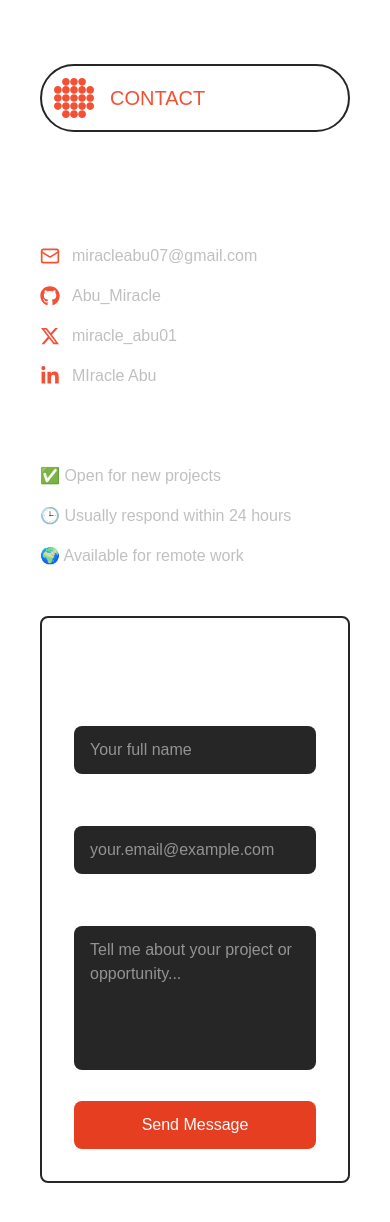
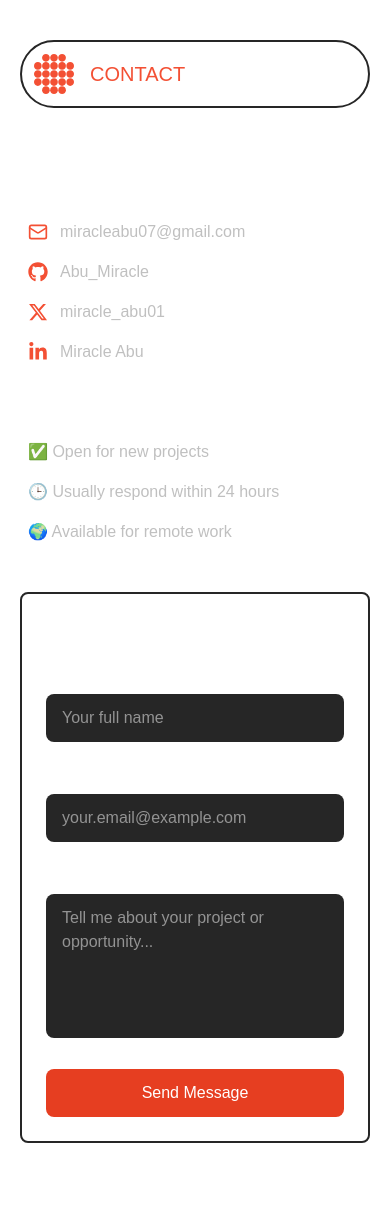
Before and after one commit to Abu-Miracle/miracle-abu, a Next.js app: page /contact in a window 390 px wide. Shown: the top 1222 px of the page. Built offline with nearby package versions, Linux system fonts and the light colour scheme.

Commit message:
fix: fixed padding in contact and projects page

```diff
--- a/src/app/contact/page.js
+++ b/src/app/contact/page.js
@@ -35,7 +35,7 @@ export default function ContactPage() {
   };
 
   return (
-    <div className="px-10 lg:px-20 my-16">
+    <div className="px-5 md:px-10 lg:px-20 my-10 md:my-16">
       <NavBar />
       <div className="min-h-screen text-white py-6">
         <div className="max-w-4xl mx-auto">
@@ -68,7 +68,7 @@ export default function ContactPage() {
                   },
                 },
               }}
-              className="space-y-8"
+              className="space-y-8 px-2"
             >
               <div>
                 <h2 className="text-2xl font-semibold mb-6">
@@ -113,7 +113,7 @@ export default function ContactPage() {
                       href="https://www.linkedin.com/in/miracle-abu-2018412b1/"
                       className="hover:text-white "
                     >
-                      MIracle Abu
+                      Miracle Abu
                     </Link>
                   </div>
                 </div>
@@ -142,7 +142,7 @@ export default function ContactPage() {
                   },
                 },
               }}
-              className="border-2 border-[var(--light-gray)] rounded-lg p-8"
+              className="border-2 border-[var(--light-gray)] rounded-lg p-6 md:p-8"
             >
               <h1 className="text-2xl font-semibold pb-4">Send a message</h1>
               <form className="space-y-6">
--- a/src/app/projects/page.js
+++ b/src/app/projects/page.js
@@ -26,7 +26,7 @@ export default function Projects() {
       : text;
   }
   return (
-    <div className="px-10 lg:px-20 my-16">
+    <div className="px-5 md:px-10 lg:px-20 my-10 md:my-16">
       <NavBar />
 
       <motion.div
```
